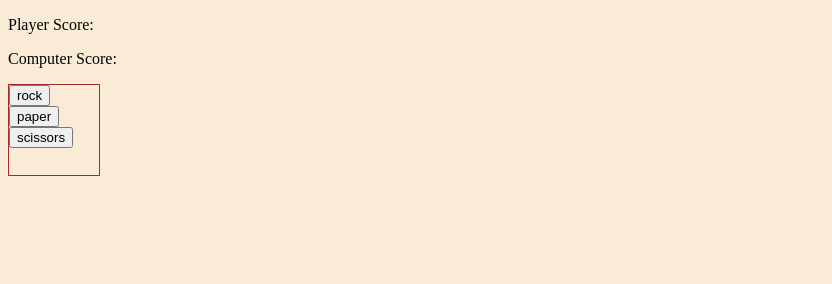
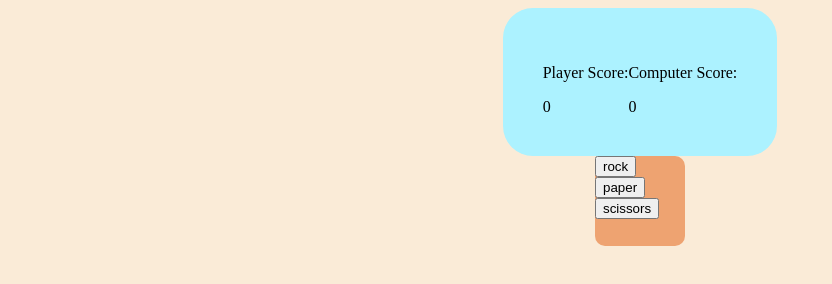
Before and after one commit to RyanMcEntire/rock-paper-scissors, a plain HTML site: page index.html in a window 1280 px wide. Shown: the whole page, without its empty margins (0-832 px from the left). Drawn offline with Linux system fonts and the light colour scheme.

Commit message:
add persistent player & computer scores

```diff
--- a/index.html
+++ b/index.html
@@ -8,6 +8,7 @@
     <link rel="stylesheet" href="styles.css">
   </head>
   <body>
+    <div class="scoreBox">
       <div class="pScoreText">
           <p>Player Score:</p>
           <div id="ourScore"></div>
@@ -15,6 +16,7 @@
       <div class="cScoreText">
           <p>Computer Score:</p>
           <div id="theirScore"></div>
+      </div>
     </div>
     <div id="pBox" class="p-box">
       <button class="player-choice" id="pRock" value="rock">rock</button>
--- a/main.js
+++ b/main.js
@@ -21,15 +21,18 @@ const winLoseTie = document.querySelector("#winLoseTie");
 const resetContainer = document.querySelector("#resultsBox");
 const gameResults = document.querySelector("#gameResults");
 
-const playerTally = document.querySelector("#ourScore")
+const playerTally = document.querySelector("#ourScore");
 const computerTally = document.querySelector("#theirScore");
-
+playerTally.textContent = playerScore;
+computerTally.textContent = computerScore;
 
 function playRound(p, c) {
   if (round === 5) {
     pRock.disabled = true;
     pPaper.disabled = true;
     pScissors.disabled = true;
+    playerTally.textContent = playerScore;
+    computerTally.textContent = computerScore;
 
     if (playerScore > computerScore) {
       gameResults.textContent = `Congrats!, you won the game! Player Score: ${playerScore} Computer Score: ${computerScore}`;
@@ -48,37 +51,37 @@ function playRound(p, c) {
   }
   if (p === "rock" && c === "paper") {
     winLoseTie.textContent = "Rock loses to Paper. You lose...";
-    //console.log("Rock loses to Paper. You lose...");
+    computerTally.textContent = computerScore;
     round++;
     return computerScore++;
   }
   if (p === "rock" && c === "scissors") {
     winLoseTie.textContent = "Rock beats Scissors. You win!";
-    //console.log("Rock beats Scissors. You win!");
+    playerTally.textContent = playerScore;
     round++;
     return playerScore++;
   }
   if (p === "paper" && c === "scissors") {
     winLoseTie.textContent = "Paper Loses to Scissors. You lose...";
-    //console.log("Paper Loses to Scissors. You lose...");
+    computerTally.textContent = computerScore;
     round++;
     return computerScore++;
   }
   if (p === "paper" && c === "rock") {
     winLoseTie.textContent = "Paper beats Rock. You win!";
-    //console.log("Paper beats Rock. You win!");
+    playerTally.textContent = playerScore;
     round++;
     return playerScore++;
   }
   if (p === "scissors" && c === "paper") {
     winLoseTie.textContent = "Scissors beats Paper. You win!";
-    //console.log("Scissors beats Paper. You win!");
+    playerTally.textContent = playerScore;
     round++;
     return playerScore++;
   }
   if (p === "scissors" && c === "rock") {
     winLoseTie.textContent = "Scissors loses to Rock. You lose.";
-    //console.log("Scissors loses to Rock. You lose.");
+    computerTally.textContent = computerScore;
     round++;
     return computerScore++;
   }
--- a/styles.css
+++ b/styles.css
@@ -1,8 +1,25 @@
 .p-box {
-  border: 1px solid brown;
   height: 90px;
   width: 90px;
+  margin: auto;
+  background-color: rgb(238, 163, 113);
+  border-radius: 10px;
 }
 body {
   background-color: antiquewhite;
+  display: flex;
+  flex-direction: column;
 }
+
+.scoreBox {
+  display: flex;
+  margin: auto;
+  padding: 40px;
+  background-color: rgb(172, 242, 255);
+  border-radius: 30px;
+  max-width: 400px;
+  justify-content: space-between;
+}
+.pScoreText {
+  flex-direction: column;
+}
```
Lines whose indentation alone changed are shown as unchanged.
